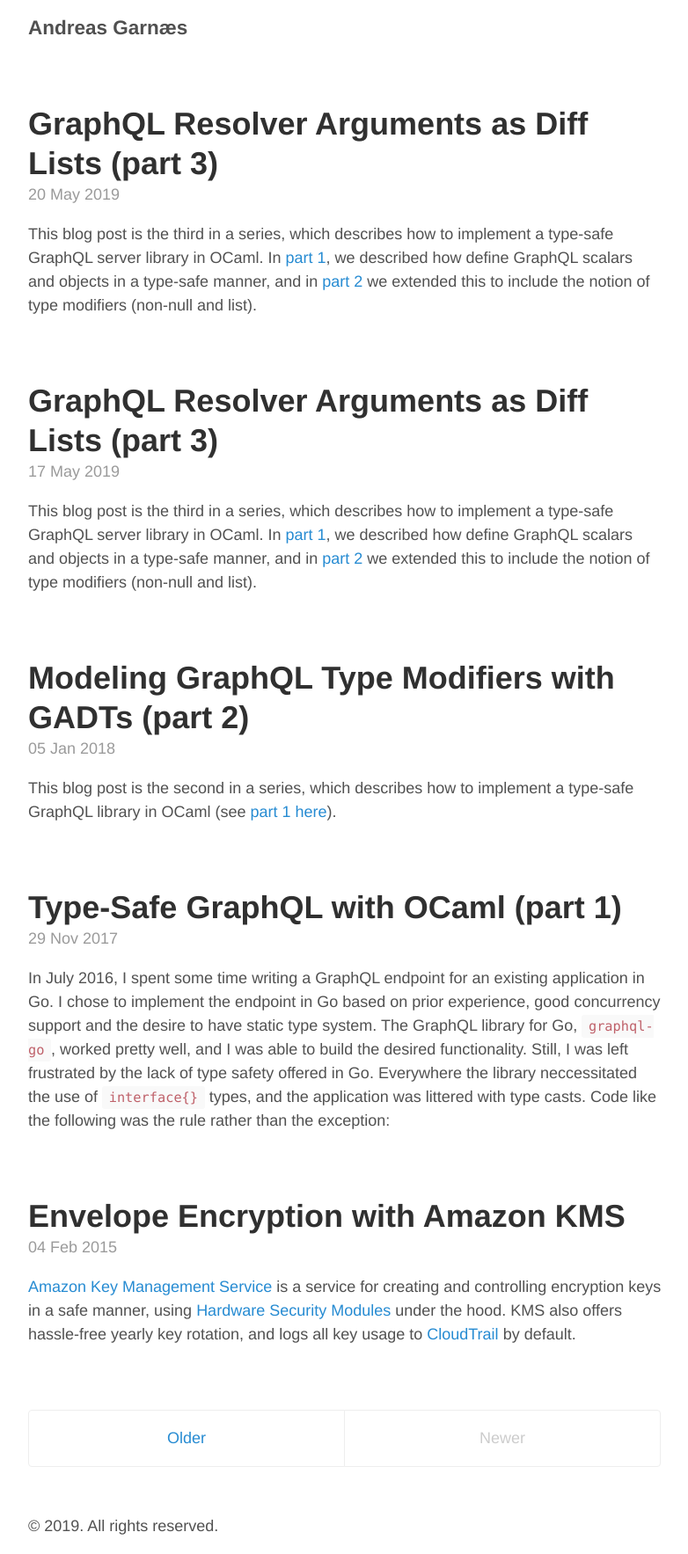
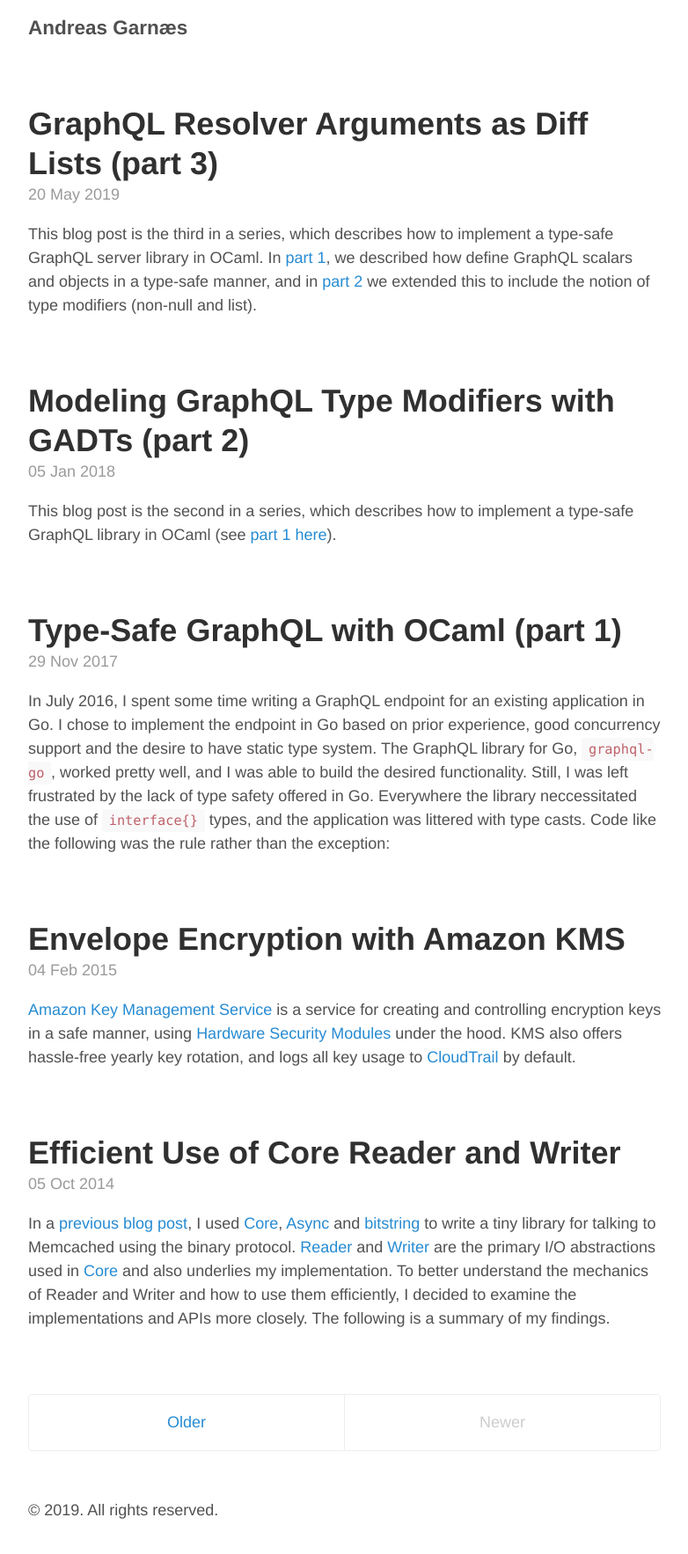
Before and after one commit to andreas/andreas.github.io, a Jekyll site: the page built from index.html, in a window 1280 px wide. Shown: the whole page at 88% size, without its empty margins (248-1030 px from the left). Built offline with Jekyll 4.4.1, drawn with Linux system fonts in a browser that asks for light colours; the list of posts is cut into pages by our own code; some of the changed lines change nothing that is shown.

Commit message:
Remove duplicate post + redirect

````diff
--- a/_posts/2019-05-17-graphql-resolver-arguments-as-diff-lists-part-3.md
+++ /dev/null
@@ -1,358 +0,0 @@
----
-layout: post
-title: GraphQL Resolver Arguments as Diff Lists (part 3)
----
-
-This blog post is the third in a series, which describes how to implement a type-safe GraphQL server library in OCaml. In [part 1]({% post_url 2017-11-29-type-safe-graphql-with-ocaml-part-1 %}), we described how define GraphQL scalars and objects in a type-safe manner, and in [part 2]({% post_url 2018-01-05-modeling-graphql-type-modifiers-with-gadts-part-2 %}) we extended this to include the notion of type modifiers (non-null and list).
-
-In practical terms, we could express a schema such as the following at the end of part 2 (using the [GraphQL Schema Definition Language](https://graphql.org/learn/schema/#type-language)):
-
-```
-type User {
-  id: Int!
-  name: String
-}
-
-type Query {
-  users: [User!]!
-}
-```
-
-The definition of objects was restricted to only allow fields without arguments, however. That is, defining a field such as `search(query: String!, limit!): [User]` to search for users was impossible.
-
-In this post, we will extend our library such that fields can have arguments, while keeping the guarantee that only well-formed GraphQL schemas will compile.
-
-## Understanding the problem
-
-Before we start adding arguments to fields, let's revisit our type definitions from the previous posts:
-
-```ocaml
-module Graphql = struct
-  type 'src typ =
-    | Scalar : {
-        name      : string;
-        serialize : 'src -> json;
-      } -> 'src option typ
-    | Object : {
-        name   : string;
-        fields : 'src field list;
-      } -> 'src option typ
-    | NonNull : 'src option typ -> 'src typ
-    | List    : 'src typ -> 'src list option typ
-
-  and 'src field = Field : {
-    name        : string;
-    output_type : 'out typ;
-    resolve     : 'src -> 'out;
-  } -> 'src field
-end
-```
-
-Recall that the resolve function of a field transforms the source value to the output value. This is currently captured by the type `'src -> 'out`, which we want to extend to include arguments.
-
-We will also be reusing our JSON type definition from the previous posts:
-
-```ocaml
-type json =
-  | Null
-  | Int    of int
-  | Float  of float
-  | String of string
-  | Bool   of bool
-  | Array  of json list
-  | Object of (string * json) list
-```
-
-If you consider a field such as `search(query: String, limit: Int): [User]`, there are two arguments:
-
-- An argument named `query` of type `String`.
-- Another argument named `limit` of type `Int`.
-
-When submitting a GraphQL query containing a field with arguments, the client must provide a JSON-like value for each argument, e.g.:
-
-```
-query {
-  search(query: "Alice", limit: 10) {
-    id
-    name
-  }
-}
-```
-
-Reusing the JSON type definition from the previous parts, here `query` has the value `String "Alice"`, and `limit` has the value `Int 10`.
-
-## Loosely Typed Approach
-
-As a motivating example, let's start with a very simple, loosely typed approach. Arguments are essentially a map from arguments names to argument values. A simple solution would be to simply expose this mapping to the resolve function like so:
-
-```ocaml
-module StringMap = Map.Make(String)
-
-module Graphql = struct
-  module Arg = struct
-    type t = {
-      name : string;
-      typ  : string;
-    }
-  end
-
-  type 'src typ = (* ... *)
-
-  and 'src field =
-    | Field : {
-        name    : string;
-        out     : 'out typ;
-        args    : Arg.t list;
-        resolve : 'src -> json StringMap.t -> 'out;
-      } -> 'src field
-end
-```
-
-Here we've added a new type `Arg.t` to represent arguments, added the field `args` to the `field`type, and further changed the type of `resolve` to `'src -> json StringMap.t -> 'out`.
-
-With this in hand, we can define our `search` field:
-
-
-```ocaml
-(* unit Graphql.field *)
-let search_field = Graphql.Field {
-  name = "search";
-  out = Graphql.List user_type;
-  args = [
-    { name = "query"; typ = "String" };
-    { name = "limit"; typ = "Int" }
-  ];
-  resolve = fun () args ->
-    (* coerce arguments and search ... *)
-}
-```
-
-The downside of this approach is that the resolve function will have to look up arguments in the map `args`, and coerce values from `json` to more accurate types such as `string` and `int`. Such code is tedious and error-prone to write, and increases the risk of runtime exceptions.
-
-In a sense, we've already provided information about the type of each argument, but unfortunately not in a format that the type checker can pick up. The challenge is now to find a solution, where the type checker can leverage this information so the user is lifted of this burden.
-
-*(As an aside: While this solution is a strawman and may seem naïve, it is not far from the type safety and ergonomics found in many GraphQL libraries)*
-
-## Defining Argument Types
-
-In this section we'll pursue a solution with more fine-grained types, which better captures the connection between thee argument list and the resolve function of a field.
-
-We'll start out with defining a new type for _argument types_. Argument types in GraphQL have similar richness as the rest of the type system, but for the sake of simplicity, this blog post will be limited to scalar argument types without type modifiers. The approach presented here is open for extensibility along the same lines as shown in [part 2]({% post_url 2018-01-05-modeling-graphql-type-modifiers-with-gadts-part-2 %}) though.
-
-The new type `'a Graphql.Arg.typ` is parameterized over the type that will be exposed to the resolve function, e.g. `string` for the GraphQL argument type `String`, or `int` for the GraphQL argument type `Int`:
-
-```ocaml
-module Graphql = struct
-  module Arg = struct
-    type 'a typ = {
-      name : string;
-      deserialize : json -> ('a, string) result
-    }
-  end
-end
-```
-
-The record field `deserialize` converts the client-provided argument value to an internal value of type `'a`, or provides an error message.
-
-We can now define values to represent the GraphQL argument types `String` and `Int`:
-
-```ocaml
-module Graphql = struct
-  module Arg = struct
-    type 'a typ = (* ... *)
-
-    (* string typ *)
-    let string = {
-      name = "String";
-      deserialize = function
-        | String s -> Ok s
-        | _ -> Error "Invalid input value for scalar String"
-    }
-
-    (* int typ *)
-    let int = {
-      name = "Int";
-      deserialize = function
-        | Int n -> Ok n
-        | _ -> Error "Invalid input value for scalar Int"
-    }
-  end
-end
-```
-
-This representation also allows for custom scalar types such as `Date`, `DateTime` or similar.
-
-## Defining Arguments
-
-Now that we have argument types, we can actually define arguments. An argument simply consists of a name and an argument type:
-
-```ocaml
-module Graphql = struct
-  module Arg = struct
-    type 'a typ = (* ... *)
-
-    type 'a t = {
-      name : string;
-      typ : 'a typ
-    }
-  end
-end
-```
-
-At this point, we can express the arguments `query` and `limit` for the field `search(query: String, limit: Int): [User]` in the following manner:
-
-```ocaml
-(* string Graphql.Arg.t *)
-let query_arg = { name = "query"; typ = Graphql.Arg.string }
-
-(* int Graphql.Arg.t *)
-let limit_arg = { name = "limit"; typ = Graphql.Arg.int }
-```
-
-Note that `query_arg` and `limit_arg` have different types, so we cannot use the same solution as the "loosely typed approach" of representing arguments as a simple list. We'll address this challenge next.
-
-## Defining Argument Lists
-
-A single field can have many arguments, each of which exposes a value to the resolve function. The next challenge is how to combine multiple arguments while meaningfully capturing their effect on the resolve function.
-
-Intuitively adding an argument of type `'a Graphql.Arg.t` to the field should add an argument to the resolve function of type `'a`. In concrete terms, a field with an argument of type `string Graphql.Arg.t` should have a resolve function of type `'src -> string -> 'out`.
-
-The concept of _diff lists_ comes in handy here. Put briefly, a diff list allows you to create a heterogeneous list (a list containing elements of differing types) by capturing the type of the elements in a type parameter. I'll only treat the subject lightly here, but I recommend [Drup's great blog post](https://drup.github.io/2016/08/02/difflists/) if you want to dig deeper.
-
-Our heterogeneous argument list is expressed using a GADT in the following manner:
-
-```ocaml
-module Graphql = struct
-  module Arg = struct
-    type 'a typ = (* ... *)
-    type 'a t   = (* ... *)
-
-    type ('out, 'f) arg_list =
-      | []   : ('out, 'out) arg_list
-      | (::) : 'a t * ('out, 'f) arg_list -> ('out, 'a -> 'f) arg_list
-  end
-end
-```
-
-The first type parameter `'out` is the output type of operations over the list, while the second type parameter is an arrow type (`'a -> ... -> 'z`), which captures the contents of the list. Rebinding `[]` and `::` allows us to conveniently write `Graphql.Arg.[arg1; arg2; arg2]` ([introduced](https://github.com/ocaml/ocaml/pull/234) in OCaml 4.03).
-
-Here are two small examples:
-
-```ocaml
-(* ('a, string -> 'a) Graphql.Arg.arg_list *)
-let _ = Graphql.Arg.[query_arg]
-
-(* ('a, string -> int -> 'a) Graphql.Arg.arg_list *)
-let _ = Graphql.Arg.[query_arg; limit_arg]
-```
-
-This shows how adding elements to the argument list alters the second type parameter to fit the type of the contents. Note the type variable `'a` which is the type of the output when applying an operation over the list, which we'll look at next.
-
-The following function, `apply`, applies a function to an argument list given a mapping from argument names to JSON values:
-
-```ocaml
-module Graphql = struct
-  module Arg = struct
-    (* 'a t -> json StringMap.t -> ('a, string) result *)
-    let get t args =
-      match StringMap.find_opt t.name args with
-      | None -> Error "Missing argument"
-      | Some json_value -> t.typ.deserialize json_value
-
-    let rec apply : type out f.
-        (out, f) arg_list -> f -> json StringMap.t -> out =
-      fun arg_list f args ->
-        match arg_list with
-        | [] -> Ok f
-        | arg :: arg_list' ->
-          match get arg args with
-          | Error _ as err -> err
-          | Ok x ->
-              let f' = f x in
-              apply arg_list' f' args
-  end
-end
-```
-
-There's a lot going on here, so let's unfold it bit by bit.
-
-The helper function `get` extracts an argument value from the map of JSON values, and deserializes it to a value of type `'a` given an argument of type `'a Graphql.Arg.t`. If the argument is not present in the map, or deserializing the value fails, the whole operation fails (`Error ...`).
-
-The first thing to note about `apply` is the use of [locally abstract types](https://caml.inria.fr/pub/docs/manual-ocaml/extn.html#s%3Agadts), `type out f. ...`, which is required for polymorphic recursion using GADTs. The basic structure of the function is otherwise a simple recursion over the argument list. Keep in mind that this is not a regular list though, but an `(out, f) Graphql.Arg.arg_list` as we've rebound `[]` and `::`.
-
-We'll consider each case separately:
-
-- **Base case** (`[]`): In this case, `arg_list` must be of type `(out, out) arg_list`, which further means `f` must be of type `out`. The computation is done and we can return this value.
-- **Inductive case** (`arg :: arg_list'`): Here `arg` is of type `'a t` and `arg_list'` is of type `(out, 'a -> 'g) arg_list`. We further know `f` is of type `'a -> 'g`. By calling `get` with `arg`, we can get a value of type `'a`, and apply it to `f` to get a value `f'` of type `'g`. This means we can recursively call `apply` with `arg_list'` and `f'`.
-
-The most important point is that the type checker ensures that the function `f` agree with the argument list `arg_list`.
-
-Here's a quick example of how this could be used in practice:
-
-```ocaml
-let args =
-  StringMap.empty
-  |> StringMap.add "query" (String "Alice")
-  |> StringMap.add "limit" (Int 5)
-in
-Graphql.Arg.apply
-  Graphql.Arg.[query_arg; limit_arg]
-  (fun query limit -> Format.asprintf "query = %s, limit = %d" query limit)
-  args
-```
-
-... which would evaluate to `"query = Alice, limit = 5"`.
-
-Note how the type of the argument list `(string, string -> int -> string) Graphql.Arg.arg_list` matches the type of the applied function `string -> int -> string`. This is incredibly powerful for enforcing that the user-provided resolve function has the right type.
-
-## Putting it all together
-
-We're finally at the point where our argument list can be integrated in the definition of fields:
-
-```ocaml
-module Graphql = struct
-  module Arg = struct
-    type ('out, 'f) Arg.arg_list = (* ... *)
-  end
-
-  type 'src typ = (* ... *)
-
-  and 'src field = Field : {
-    name        : string;
-    output_type : 'out typ;
-    arguments   : ('out, 'f) Arg.arg_list
-    resolve     : 'src -> 'f;
-  } -> 'src field
-end
-```
-
-The type of `field` ensures that the resolve function accepts exactly the right arguments and returns a result which matches the output type.
-
-The culmination of all our work is the ability to define the `search` field with nice and exact types:
-
-```ocaml
-let search_field =
-  let open Graphql in
-  {
-    name = "search";
-    output_type = List user_type;
-    arguments = Arg.[
-      query_arg;
-      limit_arg
-    ];
-    resolve = fun () query limit ->
-      (* ... *)
-  }
-```
-
-Here `query` has type `string` and `limit` has type `int`, just as we would expect from the argument definition. Success!
-
-## It's a wrap
-
-In this post, we've shown how diff lists can be used to capture the connection between the arguments and the resolve function of a GraphQL field. This enables typing fields in a very fine-grained manner to the benefit of type-safety and ergonomics &mdash; no type casts in sight!
-
-The approach presented in this post is generally applicable when you have untyped data, a typed schema, and you want to extract the data in a typed way. You can find numerous other applications of this, such as arguments to command line applications ([cmdliner](https://github.com/dbuenzli/cmdliner)), matches for regular expressions ([tyre](https://github.com/drup/tyre)), or patterns for rewriting the OCaml AST (`Ast_pattern` from [ppxlib](https://github.com/ocaml-ppx/ppxlib)).
-
-Using diff lists does come with a trade-off though. Firstly, the signature of `Graphql` has less educational value for new users due to the complexity of the types &mdash; the interface must be accompanied by usage examples. Secondly, diff lists have some [non-obvious limitations](http://drup.github.io/2016/08/02/difflists/#because-we-can-never-have-nice-things). Thirdly, other features which interact with the resolve function are made more complicated, e.g. adding support for middleware.
-
-In the next blog post we'll show how our representation of GraphQL types and fields allows introspection.
--- a/_posts/2019-05-20-graphql-resolver-arguments-as-diff-lists-part-3.md
+++ b/_posts/2019-05-20-graphql-resolver-arguments-as-diff-lists-part-3.md
@@ -1,6 +1,7 @@
 ---
 layout: post
 title: GraphQL Resolver Arguments as Diff Lists (part 3)
+redirect_from: /2019/05/17/graphql-resolver-arguments-as-diff-lists-part-3/
 ---
 
 This blog post is the third in a series, which describes how to implement a type-safe GraphQL server library in OCaml. In [part 1]({% post_url 2017-11-29-type-safe-graphql-with-ocaml-part-1 %}), we described how define GraphQL scalars and objects in a type-safe manner, and in [part 2]({% post_url 2018-01-05-modeling-graphql-type-modifiers-with-gadts-part-2 %}) we extended this to include the notion of type modifiers (non-null and list).
@@ -283,7 +284,7 @@ The first thing to note about `apply` is the use of [locally abstract types](htt
 We'll consider each case separately:
 
 - **Base case** (`[]`): In this case, `arg_list` must be of type `(out, out) arg_list`, which further means `f` must be of type `out`. The computation is done and we can return this value.
-- **Inductive case** (`arg :: arg_list'`): Here `arg` is of type `'a t` and `arg_list'` is of type `(out, 'a -> 'g) arg_list`. We further know `f` is of type `'a -> 'g`. By calling `get`, we can get a value of type `'a`, and apply it to `f` to get a value `f'` of type `'g`. This means we can recursively call `apply` with `arg_list'` and `f'`.
+- **Inductive case** (`arg :: arg_list'`): Here `arg` is of type `'a t` and `arg_list'` is of type `(out, 'a -> 'g) arg_list`. We further know `f` is of type `'a -> 'g`. By calling `get` with `arg`, we can get a value of type `'a`, and apply it to `f` to get a value `f'` of type `'g`. This means we can recursively call `apply` with `arg_list'` and `f'`.
 
 The most important point is that the type checker ensures that the function `f` agree with the argument list `arg_list`.
 
````
